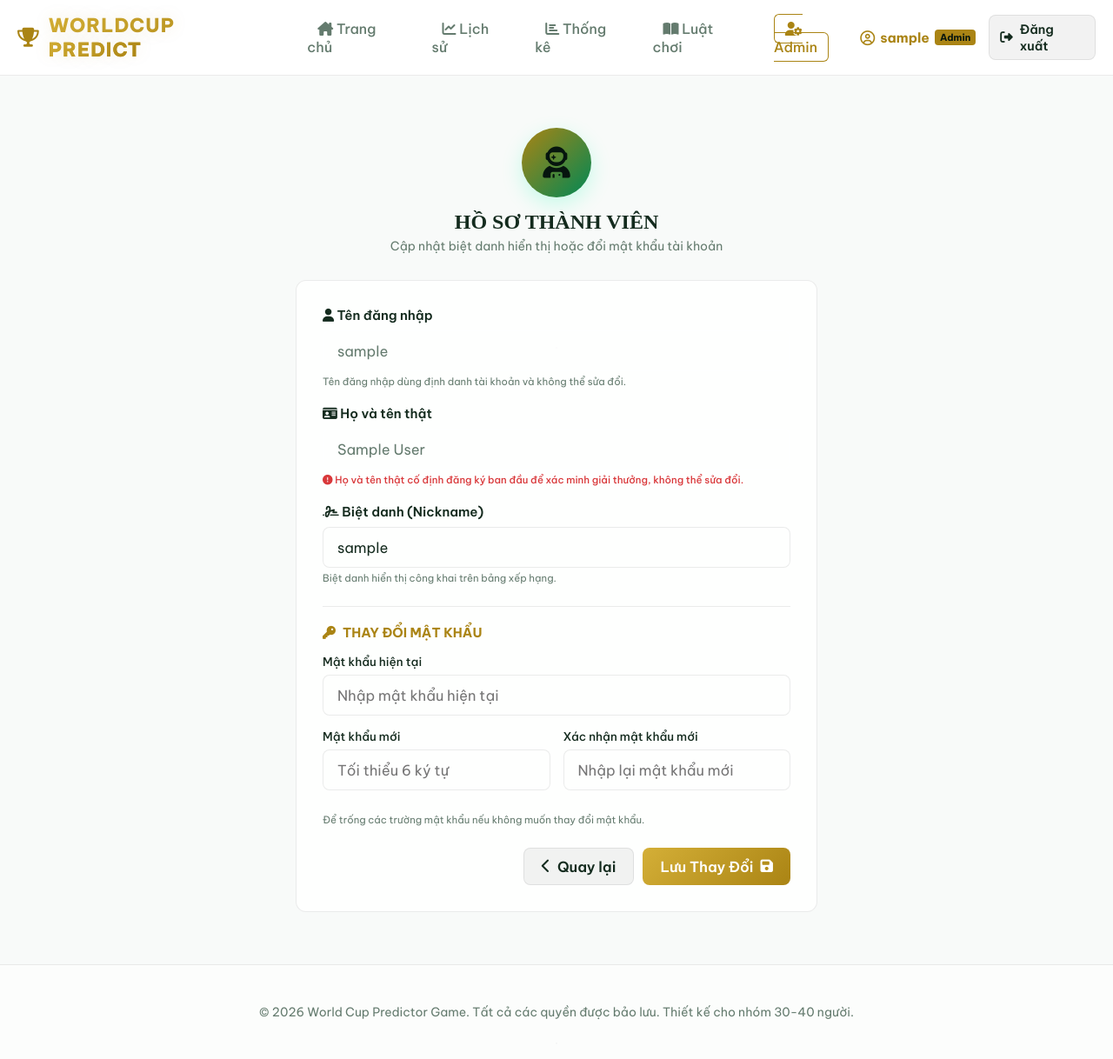
After one commit to tungnguyen8389/worldcup, a PHP site: page /profile.php in a window 1280 px wide. The commit adds this page. Shown: the whole page at 87% size. Run offline with PHP 8.4, Linux system fonts and the light colour scheme; the visitor is signed in with stand-in values (Sample User, id 1); data comes from the database, SQL or seed files in the repository; some libraries are stand-ins or nearby versions.

Commit message:
feat: implement user profile management page with nickname and password update functionality

```diff
--- a/includes/header.php
+++ b/includes/header.php
@@ -67,7 +67,7 @@ $current_page = basename($_SERVER['PHP_SELF']);
                             <a href="<?php echo $path_prefix; ?>index.php"><i class="fa-solid fa-house-chimney"></i> Trang chủ</a>
                         </li>
                         <li class="<?php echo $current_page == 'predictions.php' ? 'active' : ''; ?>">
-                            <a href="<?php echo $path_prefix; ?>predictions.php"><i class="fa-solid fa-chart-line"></i> Lịch sử dự đoán</a>
+                            <a href="<?php echo $path_prefix; ?>predictions.php"><i class="fa-solid fa-chart-line"></i> Lịch sử</a>
                         </li>
                         <li class="<?php echo $current_page == 'stats.php' ? 'active' : ''; ?>">
                             <a href="<?php echo $path_prefix; ?>stats.php"><i class="fa-solid fa-chart-bar"></i> Thống kê</a>
@@ -77,18 +77,19 @@ $current_page = basename($_SERVER['PHP_SELF']);
                         </li>
                         <?php if (is_admin()): ?>
                             <li class="<?php echo strpos($_SERVER['SCRIPT_NAME'], '/admin/') !== false ? 'active' : ''; ?>">
-                                <a href="<?php echo $path_prefix; ?>admin/dashboard.php" class="btn-admin"><i class="fa-solid fa-user-gear"></i> Admin Panel</a>
+                                <a href="<?php echo $path_prefix; ?>admin/dashboard.php" class="btn-admin"><i class="fa-solid fa-user-gear"></i> Admin</a>
                             </li>
                         <?php endif; ?>
                     </ul>
 
-                    <div class="user-menu">
-                        <div class="user-info">
-                            Xin chào, <strong><?php echo htmlspecialchars($_SESSION['nickname']); ?></strong>
+                    <div class="user-menu" style="display: flex; align-items: center; gap: 15px;">
+                        <a href="<?php echo $path_prefix; ?>profile.php" class="user-info" style="color: var(--text-main); text-decoration: none; display: inline-flex; align-items: center; gap: 6px;" title="Xem Hồ Sơ">
+                            <i class="fa-regular fa-circle-user" style="font-size: 17px; color: var(--primary);"></i>
+                            <span><strong><?php echo htmlspecialchars($_SESSION['nickname']); ?></strong></span>
                             <?php if (is_admin()): ?>
-                                <span class="badge" style="background: var(--primary); color: #06150e; padding: 2px 6px; border-radius: 4px; font-size: 11px; font-weight: bold; margin-left: 5px;">Admin</span>
+                                <span class="badge" style="background: var(--primary); color: #06150e; padding: 2px 6px; border-radius: 4px; font-size: 11px; font-weight: bold;">Admin</span>
                             <?php endif; ?>
-                        </div>
+                        </a>
                         <a href="<?php echo $path_prefix; ?>logout.php" class="btn btn-secondary btn-sm" style="padding: 6px 12px;"><i class="fa-solid fa-right-from-bracket"></i> Đăng xuất</a>
                     </div>
                 </div>
--- /dev/null
+++ b/profile.php
@@ -0,0 +1,153 @@
+<?php
+// profile.php
+$page_title = "Hồ sơ cá nhân";
+require_once __DIR__ . '/includes/header.php';
+require_login();
+
+$user_id = $_SESSION['user_id'];
+$error = '';
+$success = '';
+
+// Lấy thông tin user hiện tại
+$stmt = $pdo->prepare("SELECT * FROM users WHERE id = ?");
+$stmt->execute([$user_id]);
+$user = $stmt->fetch();
+
+if (!$user) {
+    echo "<div class='alert alert-danger'>Không tìm thấy thông tin thành viên!</div>";
+    require_once __DIR__ . '/includes/footer.php';
+    exit;
+}
+
+if ($_SERVER['REQUEST_METHOD'] === 'POST') {
+    $nickname = trim($_POST['nickname'] ?? '');
+    $current_password = $_POST['current_password'] ?? '';
+    $new_password = $_POST['new_password'] ?? '';
+    $confirm_password = $_POST['confirm_password'] ?? '';
+
+    if (empty($nickname)) {
+        $error = 'Biệt danh (nickname) không được để trống!';
+    } else {
+        try {
+            $pdo->beginTransaction();
+
+            // Cập nhật biệt danh trước
+            $stmt_update = $pdo->prepare("UPDATE users SET nickname = ? WHERE id = ?");
+            $stmt_update->execute([$nickname, $user_id]);
+            $_SESSION['nickname'] = $nickname; // Cập nhật session
+
+            // Xử lý đổi mật khẩu nếu user nhập mật khẩu mới
+            if (!empty($new_password)) {
+                if (empty($current_password)) {
+                    $error = 'Vui lòng nhập mật khẩu hiện tại để thay đổi mật khẩu!';
+                } elseif (!password_verify($current_password, $user['password'])) {
+                    $error = 'Mật khẩu hiện tại không đúng!';
+                } elseif ($new_password !== $confirm_password) {
+                    $error = 'Mật khẩu xác nhận không khớp!';
+                } elseif (strlen($new_password) < 6) {
+                    $error = 'Mật khẩu mới phải chứa ít nhất 6 ký tự!';
+                } else {
+                    $hashed_password = password_hash($new_password, PASSWORD_BCRYPT);
+                    $stmt_pw = $pdo->prepare("UPDATE users SET password = ? WHERE id = ?");
+                    $stmt_pw->execute([$hashed_password, $user_id]);
+                }
+            }
+
+            if (empty($error)) {
+                $pdo->commit();
+                $success = 'Cập nhật thông tin hồ sơ thành công!';
+                // Tải lại thông tin user mới cập nhật
+                $stmt = $pdo->prepare("SELECT * FROM users WHERE id = ?");
+                $stmt->execute([$user_id]);
+                $user = $stmt->fetch();
+            } else {
+                $pdo->rollBack();
+            }
+        } catch (Exception $e) {
+            $pdo->rollBack();
+            $error = 'Lỗi hệ thống khi cập nhật: ' . $e->getMessage();
+        }
+    }
+}
+?>
+
+<div style="max-width: 600px; margin: 40px auto;">
+    <div style="text-align: center; margin-bottom: 30px;">
+        <div style="width: 80px; height: 80px; background: linear-gradient(135deg, var(--primary) 0%, var(--accent) 100%); border-radius: 50%; display: inline-flex; align-items: center; justify-content: center; font-size: 36px; color: #06150e; box-shadow: 0 8px 24px rgba(0, 255, 170, 0.2); margin-bottom: 15px;">
+            <i class="fa-solid fa-user-astronaut"></i>
+        </div>
+        <h2 style="color: var(--text-main); font-family: 'Outfit'; font-weight: 800; font-size: 24px; margin: 0; text-transform: uppercase;">Hồ Sơ Thành Viên</h2>
+        <p style="color: var(--text-muted); font-size: 14px; margin-top: 5px;">Cập nhật biệt danh hiển thị hoặc đổi mật khẩu tài khoản</p>
+    </div>
+
+    <div class="card" style="background: var(--card-bg); border: 1px solid var(--glass-border); box-shadow: var(--shadow-lg); padding: 30px; border-radius: 12px;">
+        <?php if ($success): ?>
+            <div class="alert alert-success" style="margin-bottom: 20px;">
+                <i class="fa-solid fa-circle-check"></i> <?php echo htmlspecialchars($success); ?>
+            </div>
+        <?php endif; ?>
+
+        <?php if ($error): ?>
+            <div class="alert alert-danger" style="margin-bottom: 20px;">
+                <i class="fa-solid fa-triangle-exclamation"></i> <?php echo htmlspecialchars($error); ?>
+            </div>
+        <?php endif; ?>
+
+        <form method="POST">
+            <!-- Username (Read only) -->
+            <div class="form-group" style="margin-bottom: 20px;">
+                <label style="color: var(--text-main); font-weight: 600; margin-bottom: 8px; display: block;"><i class="fa-solid fa-user"></i> Tên đăng nhập</label>
+                <input type="text" class="form-control" value="<?php echo htmlspecialchars($user['username']); ?>" style="background: rgba(255, 255, 255, 0.05); color: var(--text-muted); border: 1px solid rgba(255, 255, 255, 0.05); cursor: not-allowed;" readonly>
+                <small style="color: var(--text-muted); font-size: 11.5px; margin-top: 4px; display: block;">Tên đăng nhập dùng định danh tài khoản và không thể sửa đổi.</small>
+            </div>
+
+            <!-- Real name (Read only - Not allowed to change) -->
+            <div class="form-group" style="margin-bottom: 20px;">
+                <label style="color: var(--text-main); font-weight: 600; margin-bottom: 8px; display: block;"><i class="fa-solid fa-id-card"></i> Họ và tên thật</label>
+                <input type="text" class="form-control" value="<?php echo htmlspecialchars($user['real_name']); ?>" style="background: rgba(255, 255, 255, 0.05); color: var(--text-muted); border: 1px solid rgba(255, 255, 255, 0.05); cursor: not-allowed;" readonly>
+                <small style="color: var(--accent-red); font-size: 11.5px; font-weight: 500; margin-top: 4px; display: block;"><i class="fa-solid fa-circle-exclamation"></i> Họ và tên thật cố định đăng ký ban đầu để xác minh giải thưởng, không thể sửa đổi.</small>
+            </div>
+
+            <!-- Nickname (Editable) -->
+            <div class="form-group" style="margin-bottom: 25px;">
+                <label for="nickname" style="color: var(--text-main); font-weight: 600; margin-bottom: 8px; display: block;"><i class="fa-solid fa-signature"></i> Biệt danh (Nickname)</label>
+                <input type="text" name="nickname" id="nickname" class="form-control" value="<?php echo htmlspecialchars($user['nickname']); ?>" required style="background: rgba(255, 255, 255, 0.02); color: var(--text-main); border: 1px solid var(--glass-border);">
+                <small style="color: var(--text-muted); font-size: 11.5px; margin-top: 4px; display: block;">Biệt danh hiển thị công khai trên bảng xếp hạng.</small>
+            </div>
+
+            <!-- Đổi mật khẩu section -->
+            <div style="border-top: 1px solid var(--glass-border); padding-top: 20px; margin-top: 25px; margin-bottom: 25px;">
+                <div style="font-weight: 700; font-size: 15px; color: var(--primary); text-transform: uppercase; margin-bottom: 15px; display: flex; align-items: center; gap: 8px;">
+                    <i class="fa-solid fa-key"></i> Thay đổi mật khẩu
+                </div>
+
+                <div class="form-group" style="margin-bottom: 15px;">
+                    <label for="current_password" style="color: var(--text-main); font-size: 13.5px; font-weight: 500; margin-bottom: 6px; display: block;">Mật khẩu hiện tại</label>
+                    <input type="password" name="current_password" id="current_password" class="form-control" placeholder="Nhập mật khẩu hiện tại" style="background: rgba(255, 255, 255, 0.02); color: var(--text-main); border: 1px solid var(--glass-border);">
+                </div>
+
+                <div class="grid-2col" style="gap: 15px;">
+                    <div class="form-group">
+                        <label for="new_password" style="color: var(--text-main); font-size: 13.5px; font-weight: 500; margin-bottom: 6px; display: block;">Mật khẩu mới</label>
+                        <input type="password" name="new_password" id="new_password" class="form-control" placeholder="Tối thiểu 6 ký tự" style="background: rgba(255, 255, 255, 0.02); color: var(--text-main); border: 1px solid var(--glass-border);">
+                    </div>
+
+                    <div class="form-group">
+                        <label for="confirm_password" style="color: var(--text-main); font-size: 13.5px; font-weight: 500; margin-bottom: 6px; display: block;">Xác nhận mật khẩu mới</label>
+                        <input type="password" name="confirm_password" id="confirm_password" class="form-control" placeholder="Nhập lại mật khẩu mới" style="background: rgba(255, 255, 255, 0.02); color: var(--text-main); border: 1px solid var(--glass-border);">
+                    </div>
+                </div>
+                <small style="color: var(--text-muted); font-size: 11.5px; margin-top: 6px; display: block;">Để trống các trường mật khẩu nếu không muốn thay đổi mật khẩu.</small>
+            </div>
+
+            <div style="display: flex; gap: 10px; justify-content: flex-end; margin-top: 20px;">
+                <a href="index.php" class="btn btn-secondary" style="border: 1px solid var(--glass-border); padding: 10px 20px;"><i class="fa-solid fa-chevron-left"></i> Quay lại</a>
+                <button type="submit" class="btn btn-primary" style="padding: 10px 20px;">Lưu Thay Đổi <i class="fa-solid fa-floppy-disk"></i></button>
+            </div>
+        </form>
+    </div>
+</div>
+
+<?php
+require_once __DIR__ . '/includes/footer.php';
+?>
```
